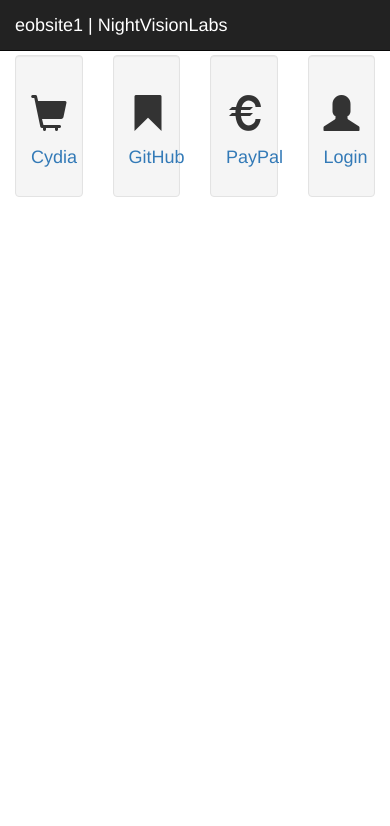
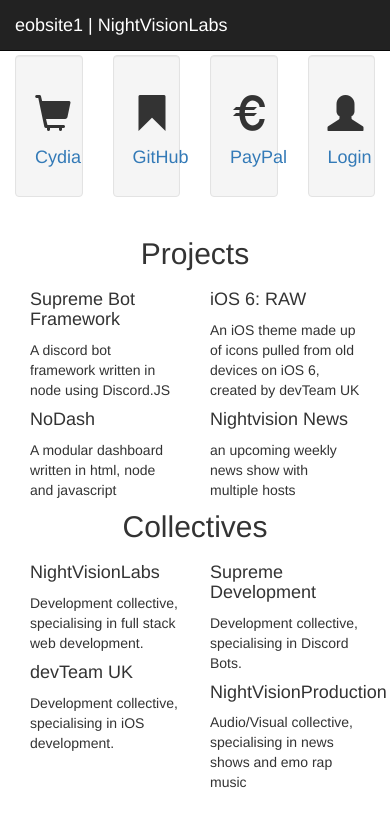
Before and after one commit to eobrien16/eobrien16.github.io, a plain HTML site: page index.html in a window 390 px wide. Drawn offline with nearby package versions, Linux system fonts and the light colour scheme.

Commit message:
added more information, mobile still broken

```diff
--- a/index.html
+++ b/index.html
@@ -17,25 +17,25 @@
 <div class="container" style="padding-top: 55px;">
   <div class="row">
     <div class="col-xs-3">
-      <div class="well" style="padding-left: 15px; padding-right: 20px;">
+      <div class="well">
         <h1 style="text-align: center"><i class="glyphicon glyphicon-shopping-cart"></i></h1>
         <h4 class="text-muted" style="text-align: center"><a href="cydia://url/https://cydia.saurik.com/api/share#?source=https://jailbrek.me/repo/">Cydia</a></h3>
       </div>
     </div>
     <div class="col-xs-3">
-      <div class="well" style="padding-left: 15px; padding-right: 20px">
+      <div class="well">
         <h1 style="text-align: center"><i class="glyphicon glyphicon-bookmark"></i></h1>
         <h4 class="text-muted" style="text-align: center"><a href="https://github.com/eobrien16/">GitHub</a></h4>
       </div>
     </div>
     <div class="col-xs-3">
-      <div class="well" style="padding-left: 15px; padding-right: 20px;">
+      <div class="well">
         <h1 style="text-align: center"><i class="glyphicon glyphicon-eur"></i></h1>
         <h4 class="text-muted" style="text-align: center"><a href="https://paypal.me/eobsite1/">PayPal</a></h4>
       </div>
     </div>
     <div class="col-xs-3">
-        <div class="well" style="padding-left: 15px; padding-right: 20px;">
+        <div class="well">
           <h1 style="text-align: center"><i class="glyphicon glyphicon-user"></i></h1>
           <h4 class="text-muted" style="text-align: center"><a data-toggle="modal" href="#login">Login</a></h4>
         </div>
@@ -63,6 +63,32 @@
       </div>
     </div>
   </div>
+      <h2 style="text-align: center">Projects</h2>
+    <div class="col-xs-6">
+      <h4>Supreme Bot Framework</h4>
+      <p>A discord bot framework written in node using Discord.JS</p>
+      <h4>NoDash</h4>
+      <p>A modular dashboard written in html, node and javascript</p>
+    </div>
+    <div class="col-xs-6">
+        <h4>iOS 6: RAW</h4>
+        <p>An iOS theme made up of icons pulled from old devices on iOS 6, created by devTeam UK</p>
+        <h4>Nightvision News</h4>
+        <p>an upcoming weekly news show with multiple hosts</p>
+    </div>
+    <h2 style="text-align: center">Collectives</h2>
+    <div class="col-xs-6">
+      <h4>NightVisionLabs</h4>
+      <p>Development collective, specialising in full stack web development.</p>
+      <h4>devTeam UK</h4>
+      <p>Development collective, specialising in iOS development.</p>
+    </div>
+    <div class="col-xs-6">
+      <h4>Supreme Development</h4>
+      <p>Development collective, specialising in Discord Bots.</p>
+      <h4>NightVisionProduction</h4>
+      <p>Audio/Visual collective, specialising in news shows and emo rap music</p>
+    </div>
 </div>
 </body>
 </html>
```
